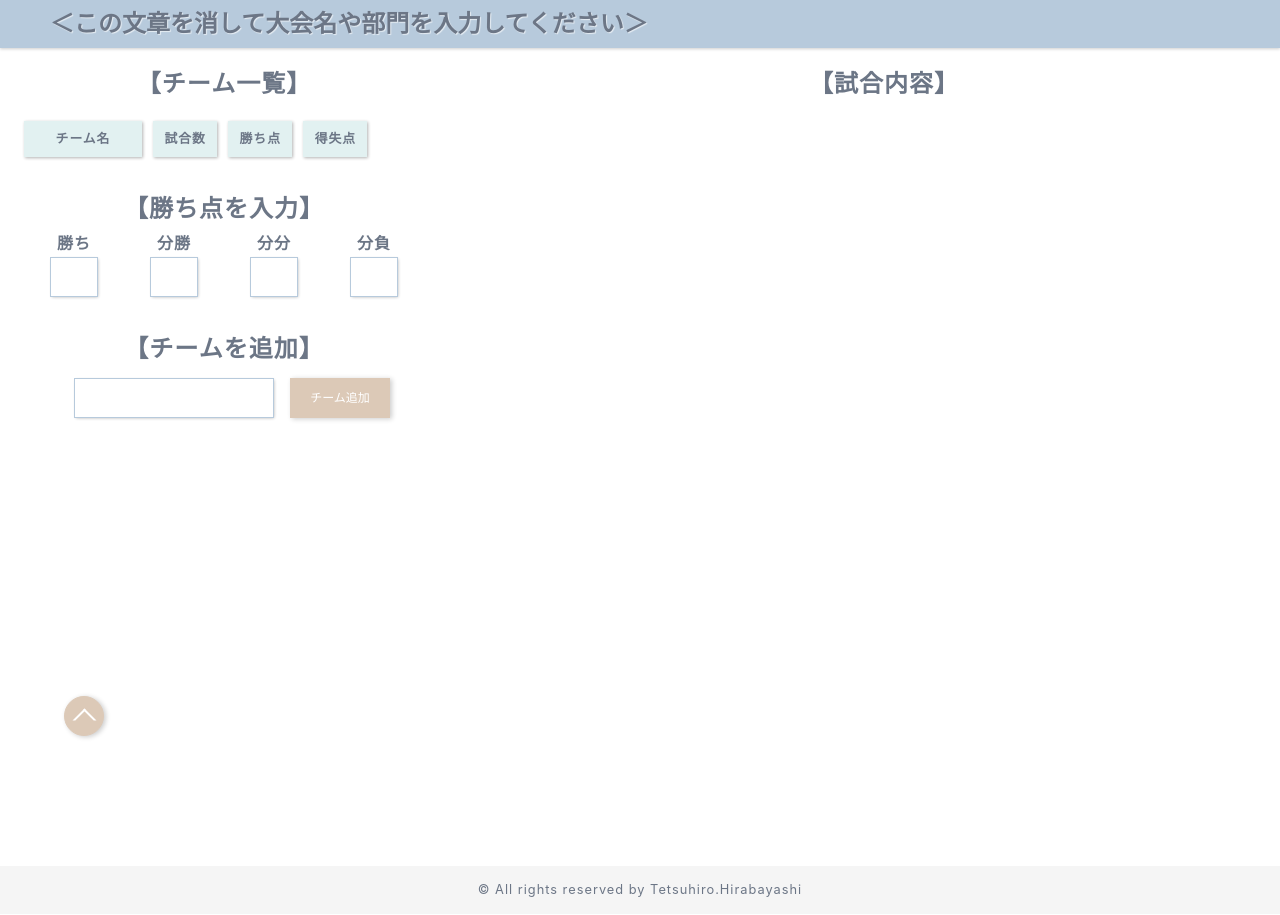
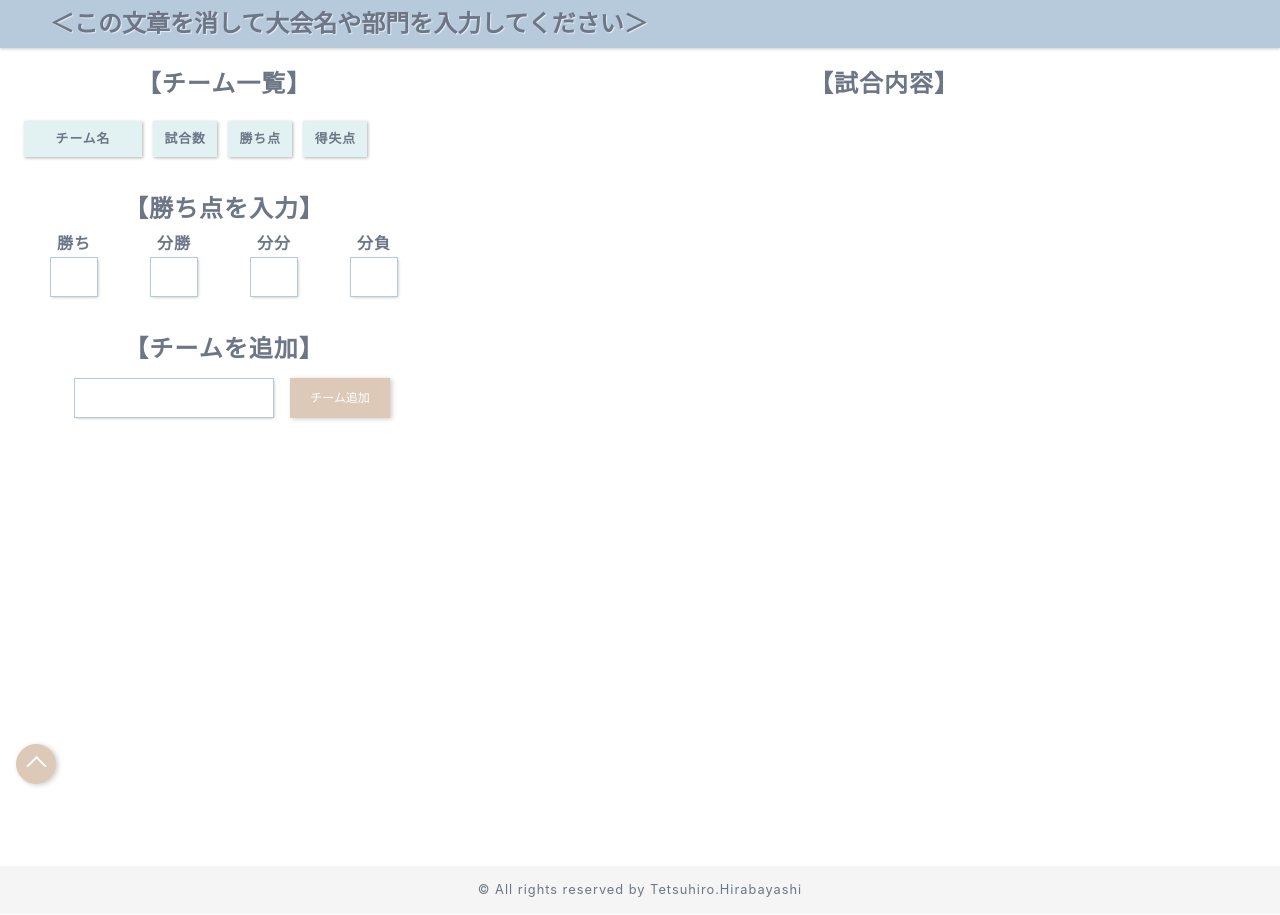
Before and after one commit to tetsu-hira/RecordApp, a React (Create React App) app: page / in a window 1280 px wide. Built offline with nearby package versions, Linux system fonts and the light colour scheme.

Commit message:
製品版完成

```diff
--- a/public/css/style.css
+++ b/public/css/style.css
@@ -369,8 +369,8 @@ button {
   position: fixed;
   font-size: 2rem;
   display: block;
-  bottom: 4rem;
-  left: 4rem;
+  bottom: 1rem;
+  left: 1rem;
   background-color: #dcc9b7;
   width: 40px;
   height: 40px;
@@ -383,14 +383,14 @@ button {
 }
 .ProcessContainer .ProcessMain .ProcessList .upButton:after {
   content: "";
-  width: 13px;
-  height: 13px;
+  width: 11px;
+  height: 11px;
   border: 2px solid;
   border-color: #fff #fff transparent transparent;
   transform: rotate(-45deg);
   position: relative;
   display: inline-block;
-  top: -6px;
+  top: -9px;
 }
 .ProcessContainer .ProcessMain .ProcessList .upButton:hover {
   background-color: #ffffff;
@@ -402,19 +402,6 @@ button {
   border-color: #dcc9b7 #dcc9b7 transparent transparent;
   color: #dcc9b7;
   transition: all 0.3s ease;
-}
-.ProcessContainer .ProcessMain .ProcessList .upButton .arrow {
-  width: 20px;
-  height: 20px;
-  border: 3px solid;
-  border-color: #fff #fff transparent transparent;
-  transform: rotate(-45deg);
-  position: relative;
-  top: -3px;
-}
-.ProcessContainer .ProcessMain .ProcessList .upButton .arrow:hover {
-  border-color: #dcc9b7 #dcc9b7 transparent transparent;
-  color: #dcc9b7;
 }
 .ProcessContainer .ProcessMain .Result {
   width: 832px;
--- a/sass/Page/Process.scss
+++ b/sass/Page/Process.scss
@@ -46,8 +46,8 @@
           position: fixed;
           font-size: 2rem;
           display: block;
-          bottom: 4rem;
-          left: 4rem;
+          bottom: 1rem;
+          left: 1rem;
           background-color: $SecondaryColor;
           width: 40px;
           height: 40px;
@@ -59,14 +59,14 @@
           border-radius: 50%;
           &:after {
             content: "";
-            width: 13px;
-            height: 13px;
+            width: 11px;
+            height: 11px;
             border: 2px solid;
             border-color: $WhiteColor $WhiteColor transparent transparent;
             transform: rotate(-45deg);
             position: relative;
             display: inline-block;
-            top: -6px;
+            top: -9px;
           }
           &:hover {
             background-color: #ffffff;
@@ -79,21 +79,6 @@
             border-color: $SecondaryColor $SecondaryColor transparent transparent;
             color: $SecondaryColor;
             transition: all 0.3s ease;
-          }
-          .arrow {
-            width: 20px;
-            height: 20px;
-            border: 3px solid;
-            border-color: $WhiteColor $WhiteColor transparent transparent;
-            transform: rotate(-45deg);
-            position: relative;
-            top: -3px;
-            &:hover {
-              // background-color: $SecondaryColor;
-              border-color: $SecondaryColor $SecondaryColor transparent transparent;
-              color: $SecondaryColor;
-              // transition: all 0.3s ease;
-            }
           }
         }
       }
--- a/src/components/Process.tsx
+++ b/src/components/Process.tsx
@@ -388,9 +388,7 @@ const Process: React.FC = () => {
                 <button className="FormContent__button" type="submit" onClick={addList}>チーム追加</button>
               </div>
             </div>
-            <div className="upButton"  onClick={returnTop}>
-              {/* <button className="arrow" onClick={returnTop}></button> */}
-            </div>
+            <div className="upButton"  onClick={returnTop}></div>
           </div>
           <div className="Result">
             <h1 className="title">【試合内容】</h1>
```
